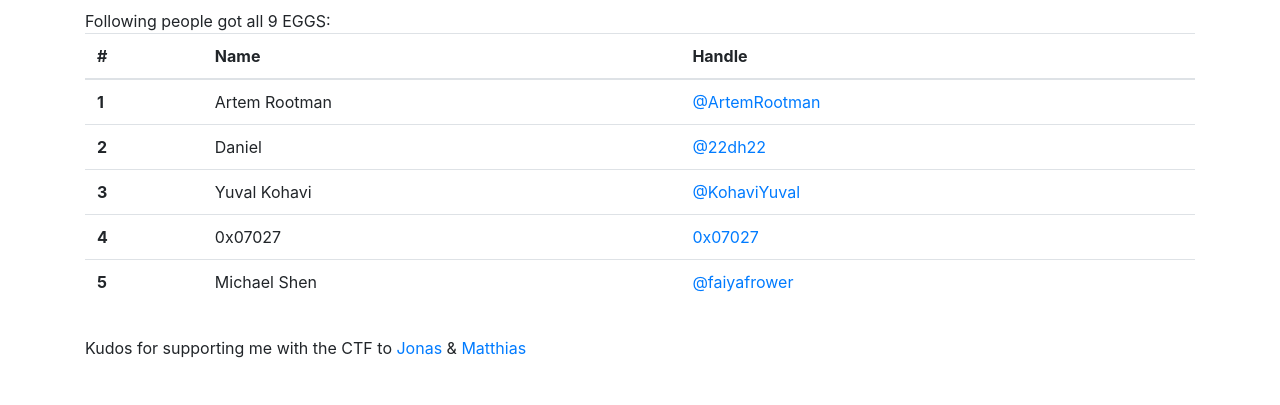
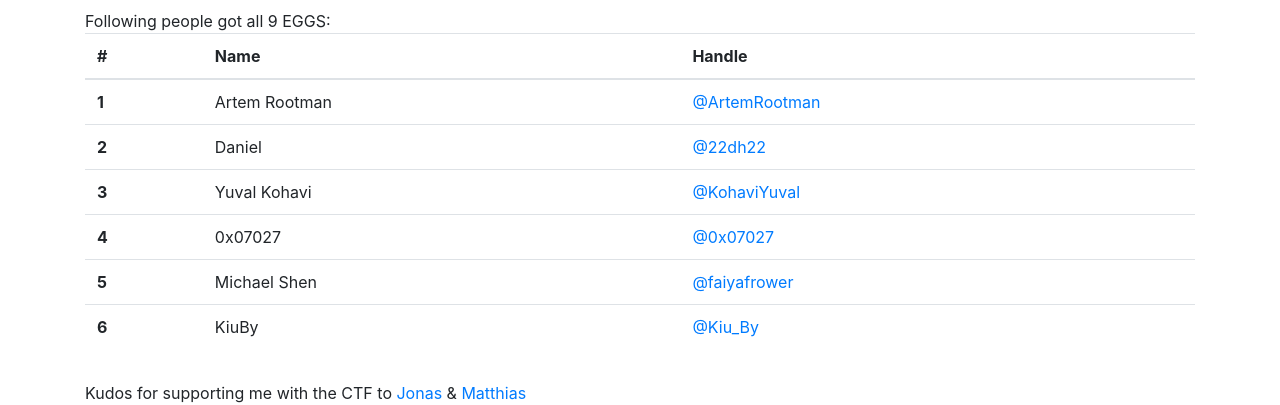
Before and after one commit to NodyHub/k8s-ctf-rocks, a PHP site: page / in a window 1280 px wide. Shown: the part 1068-1473 px from the top of the page. Before the commit the page ends 1426 px from the top, so only its background shows below. Run offline with PHP 8.4, Linux system fonts and the light colour scheme.

Commit message:
Added @Kiu_By to Scoreboard

```diff
--- a/docker-images/entry/web/index.php
+++ b/docker-images/entry/web/index.php
@@ -138,12 +138,17 @@ If you want to be listed on the Scoreboard, reach out to me on Twitter <a href="
             <tr>
               <th scope="row">4</th>
               <td>0x07027</td>
-              <td><a href="https://twitter.com/0x07027">0x07027</a></td>
+              <td><a href="https://twitter.com/0x07027">@0x07027</a></td>
             </tr>
             <tr>
               <th scope="row">5</th>
               <td>Michael Shen</td>
               <td><a href="https://twitter.com/faiyafrower">@faiyafrower</a></td>
+            </tr>
+            <tr>
+              <th scope="row">6</th>
+              <td>KiuBy</td>
+              <td><a href="https://twitter.com/Kiu_By">@Kiu_By</a></td>
             </tr>
           </tbody>
         </table>
```
